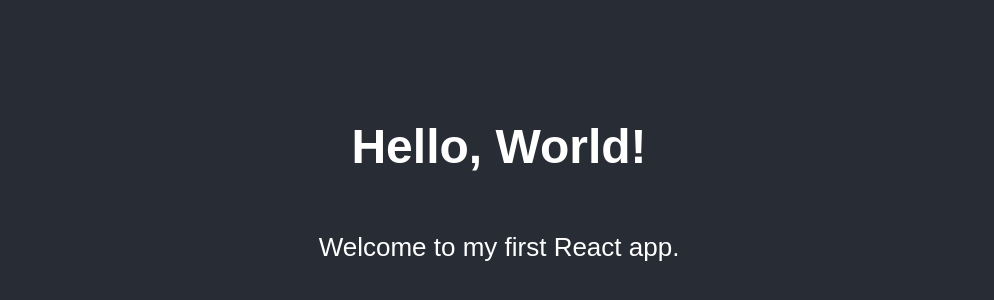
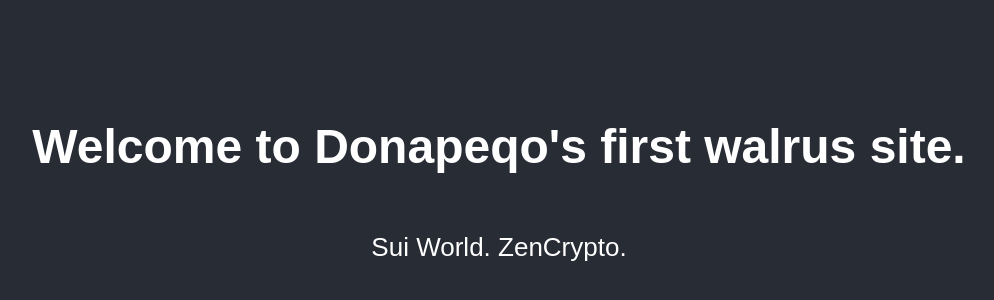
Before and after one commit to donapeqo/Sample-Walrus-Site, a React (Create React App) app: page / in a window 1280 px wide. Shown: the part 212-512 px from the top of the page, without its empty margins (141-1135 px from the left). Built offline with nearby package versions, Linux system fonts and the light colour scheme.

Commit message:
change html

```diff
--- a/src/App.js
+++ b/src/App.js
@@ -13,10 +13,10 @@
     }}>
       <header className="App-header">
         <h1 style={{ fontSize: '3rem' }}>
-          Hello, World!
+          Welcome to Donapeqo's first walrus site.
         </h1>
         <p>
-          Welcome to my first React app.
+          Sui World. ZenCrypto.
         </p>
       </header>
     </div>
```
